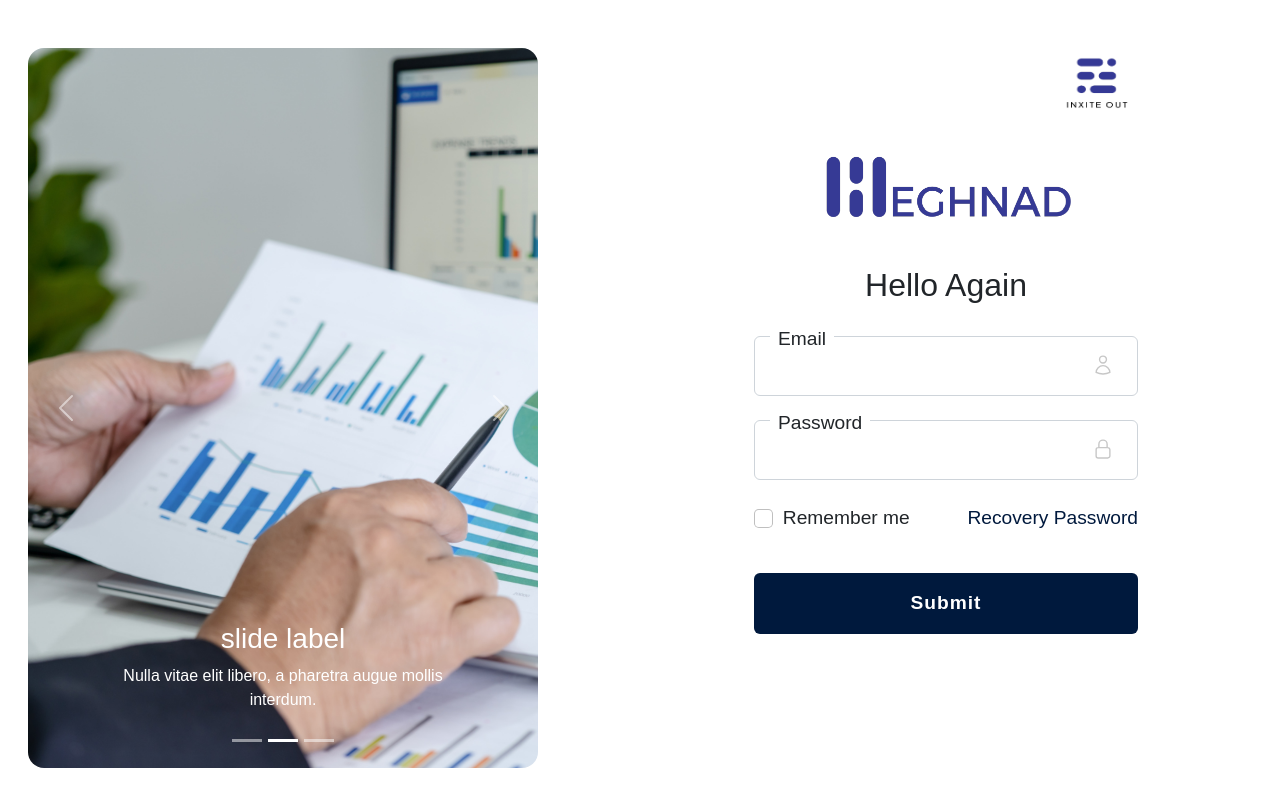
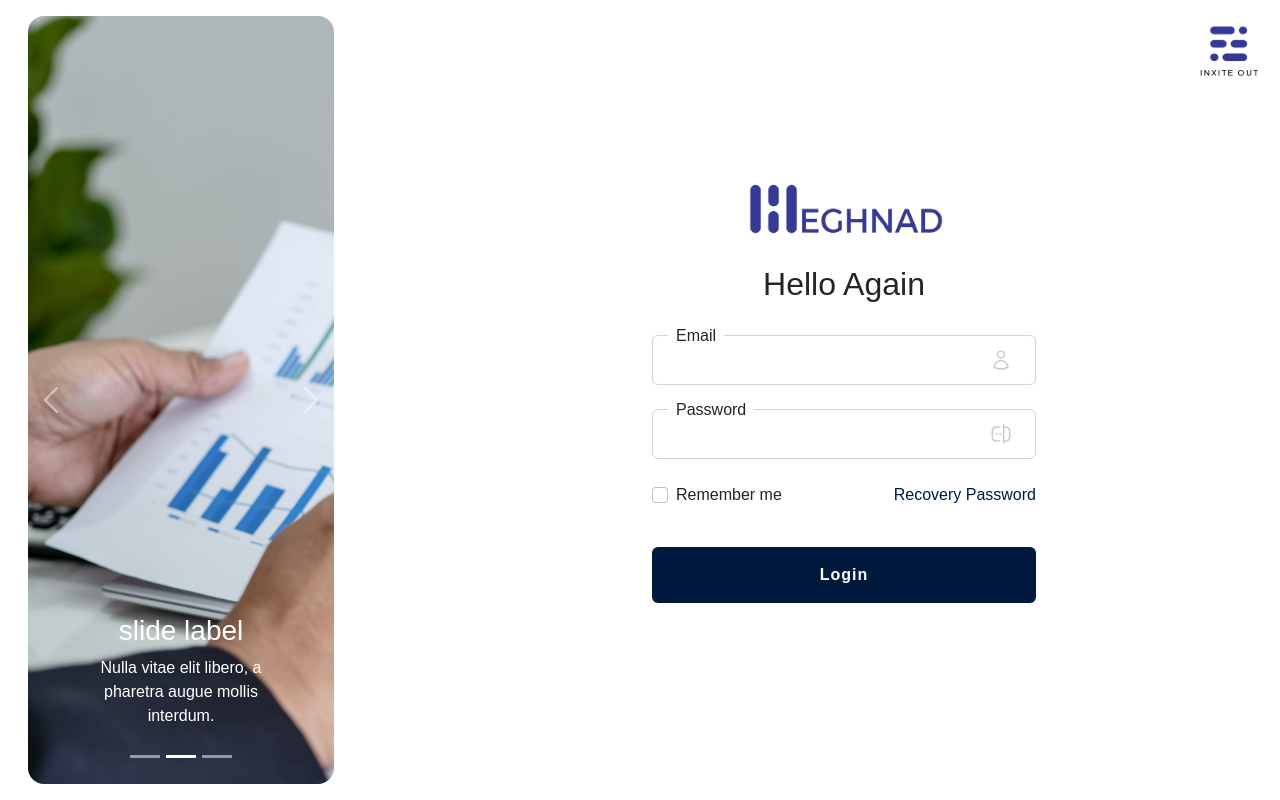
Before and after one commit to mustafainxiteout/loginpage, a React (Create React App) app: page / in a window 1280 px wide. Built offline with nearby package versions, Linux system fonts and the light colour scheme; a web font is replaced by a local one.

Commit message:
updated_changes

```diff
--- a/src/components/LoginPage.js
+++ b/src/components/LoginPage.js
@@ -1,7 +1,7 @@
 import React,{useEffect, useState} from 'react';
 import { Container, Row, Col, Carousel, Form, Button } from 'react-bootstrap';
 import { useNavigate } from 'react-router-dom';
-import {UserIcon, LockClosedIcon}  from '@heroicons/react/24/outline'
+import {UserIcon}  from '@heroicons/react/24/outline'
 
 function LoginPage({isAdmin}) {
 
@@ -60,11 +60,12 @@ function LoginPage({isAdmin}) {
 
   return (
     <Container fluid className='googlesans text-select-one'>
-      <Row className='d-flex m-md-3 mt-md-5' style={{ maxheight: "94vh" }}>
-        <Col lg={5} className='p-0 d-none d-lg-block'>
+      <Row className='d-flex m-md-3 m-md-3' style={{ maxheight: "98vh" }}>
+      <img src='./ix.png' alt="megnad" className='position-absolute' style={{height:"70px",width:"100px",right:"0px"}}/>
+        <Col lg={3} xl={3} className='p-0 d-none d-lg-block'>
           <Carousel fade>
           {carouselItems.map((item) => (
-            <Carousel.Item key={item.id} className='rounded-4' style={{height:"90vh",overflow:"hidden"}}>
+            <Carousel.Item key={item.id} className='rounded-4' style={{height:"96vh",overflow:"hidden"}}>
               <img className="h-100" src={item.image} alt={`Slide ${item.id}`}/>
               <Carousel.Caption>
               <h3>slide label</h3>
@@ -74,24 +75,21 @@ function LoginPage({isAdmin}) {
           ))}
           </Carousel>
         </Col>
-        <Col md={12} lg={{span:4,offset:2}} xl={{offset:2}}>
-        <div className="d-flex justify-content-end m-3 m-lg-0">
-        <img src='./ix.png' alt="megnad" style={{height:"70px",width:"80px"}}/>
-        </div>
-        <div className="text-center mt-4 d-grid gap-2">
-        <center><img src='./meg.png' alt="megnad" style={{height:"100px",width:"280px"}}/></center>
-        <h2 className='mt-3'>Hello Again</h2>
+        <Col className='d-flex flex-column justify-content-center' md={12} lg={{span:4,offset:3}} xl={{offset:3}}>
+        <div className="text-center mt-5 mt-md-0 d-grid gap-2">
+        <center><img src='./meg.png' alt="megnad" style={{height:"80px",width:"220px"}}/></center>
+        <h2 className='mt-1'>Hello Again</h2>
         </div>
           <Form noValidate validated={validated} className='d-grid gap-4 mb-4 mt-4' onSubmit={handleSubmit}>
           <Form.Group controlId="formBasicEmail" className="position-relative inputGroupContainer">
             <Form.Label className='position-absolute rounded px-2 it ms-3 bg-white t-fs'>Email</Form.Label>
-            <Form.Text className='position-absolute' style={{top:'10px',right:'20px',fontSize:'1.2rem'}}><UserIcon className='text-grayl' style={{height:"22px",width:"30px"}}/></Form.Text>
-            <Form.Control className="inputl" required pattern="^\S*$" type="email" placeholder="" style={{boxShadow: '0px 0px'}}/>
+            <Form.Text className='position-absolute' style={{top:'6px',right:'20px',fontSize:'1.2rem'}}><UserIcon className='text-grayl' style={{height:"22px",width:"30px"}}/></Form.Text>
+            <input className="form-control inputl" required pattern="^\S*$" type="email" placeholder="" style={{boxShadow: '0px 0px'}}/>
             <Form.Control.Feedback type='invalid'>Please enter a valid email address.</Form.Control.Feedback>
           </Form.Group>
           <Form.Group controlId="formBasicPassword" className="position-relative inputGroupContainer">
             <Form.Label className='position-absolute rounded px-2 it ms-3 bg-white t-fs'>Password</Form.Label>
-            <Form.Text className='position-absolute' style={{top:'10px',right:'20px',fontSize:'1.2rem'}} onClick={() => setShowPassword(!showPassword)}><LockClosedIcon className='text-grayl' style={{height:"22px",width:"30px"}}/></Form.Text>
+            <Form.Text className='position-absolute' style={{top:'6px',right:'20px',fontSize:'1.2rem'}} onClick={() => setShowPassword(!showPassword)}><img src='./password.svg' style={{height:"22px",width:"30px"}} alt='password-icon'/></Form.Text>
             <Form.Control className="inputl" required pattern={validPasswordRegex} type={showPassword ? 'text' : 'password'} placeholder="" style={{boxShadow: '0px 0px'}}/>
             <Form.Control.Feedback type='invalid'>Please enter a valid password.</Form.Control.Feedback>
           </Form.Group>
@@ -104,7 +102,7 @@ function LoginPage({isAdmin}) {
             </Form.Group>
             </div>
             <Button type="submit" className='w-100 py-3 fw-bold sbtn btn-violet t-fs' style={{letterSpacing:"1px"}}>
-              Submit
+              Login
             </Button>
           </Form>
         </Col>
--- a/src/components/ViewUsecase.js
+++ b/src/components/ViewUsecase.js
@@ -75,25 +75,27 @@ function ViewUsecase() {
       <h5 className='fw-bolder ms-2'>Transcript</h5>
       <div className='container-fluid border mt-3 p-3 rounded-4 bg-white'>
       <div className='d-flex justify-content-end py-2'><button className='btn rounded-circle picon' onClick={()=>setEdit(!edit)}><PencilIcon className="text-white" style={{height:"14px",width:"14px"}}/></button></div>
-        <div className='container-fluid bg-light py-2 rounded-4 overflow-auto custom-scroll' style={{height:"46vh"}}>
+        <div className='container-fluid bg-light py-2 pe-0 rounded-4'>
         {edit ? (
-  data.map((item, index) => (
+          <div className='overflow-auto custom-scroll'style={{maxHeight:"38vh"}}>
+  {data.map((item, index) => (
     <p key={index}>
       <strong>{item[0]}:</strong> {item[1]}
     </p>
-  ))
+  ))}
+  </div>
 ) : (
   <Form.Group controlId="transcriptInput">
     <Form.Control
       as="textarea"
-      rows={16}
+      rows={15}
       required
       type="text"
       name="transcript"
       value={data.map((item) => `${item[0]}: ${item[1]}`).join('\n')}
       onChange={(event) => handleTranscriptChange(event)}
-      className='bg-light custom-scroll m-0'
-      style={{ boxShadow: '0px 0px',border: 'none' }}
+      className='bg-light m-0 custom-scroll'
+      style={{ boxShadow: '0px 0px',border: 'none',maxHeight:"38vh",resize:'none'}}
     />
   </Form.Group>
 )}
--- a/src/index.css
+++ b/src/index.css
@@ -29,7 +29,7 @@ code {
 }
 @media (min-width: 992px) {
 .t-fs{
-  font-size:1.2rem;
+  font-size:1rem;
 }
 .text-ws {
   white-space: nowrap;
@@ -118,7 +118,7 @@ audio::-webkit-media-controls-panel {
 }
 
 .inputl {
-    height: 60px;
+    height: 50px;
     outline: none;
 }
 
@@ -187,6 +187,9 @@ input[type="password"]::-ms-clear {
   background: #00193D;
 }
 
-input:-internal-autofill-selected{
-  background-color: #FFFFFF;
+.inputl:-internal-autofill-selected {
+  appearance: menulist-button;
+  background-image: none !important;
+  background-color: white !important;
+  color: black !important;
 }
```
Also changed, not shown: public/password.svg (added).
